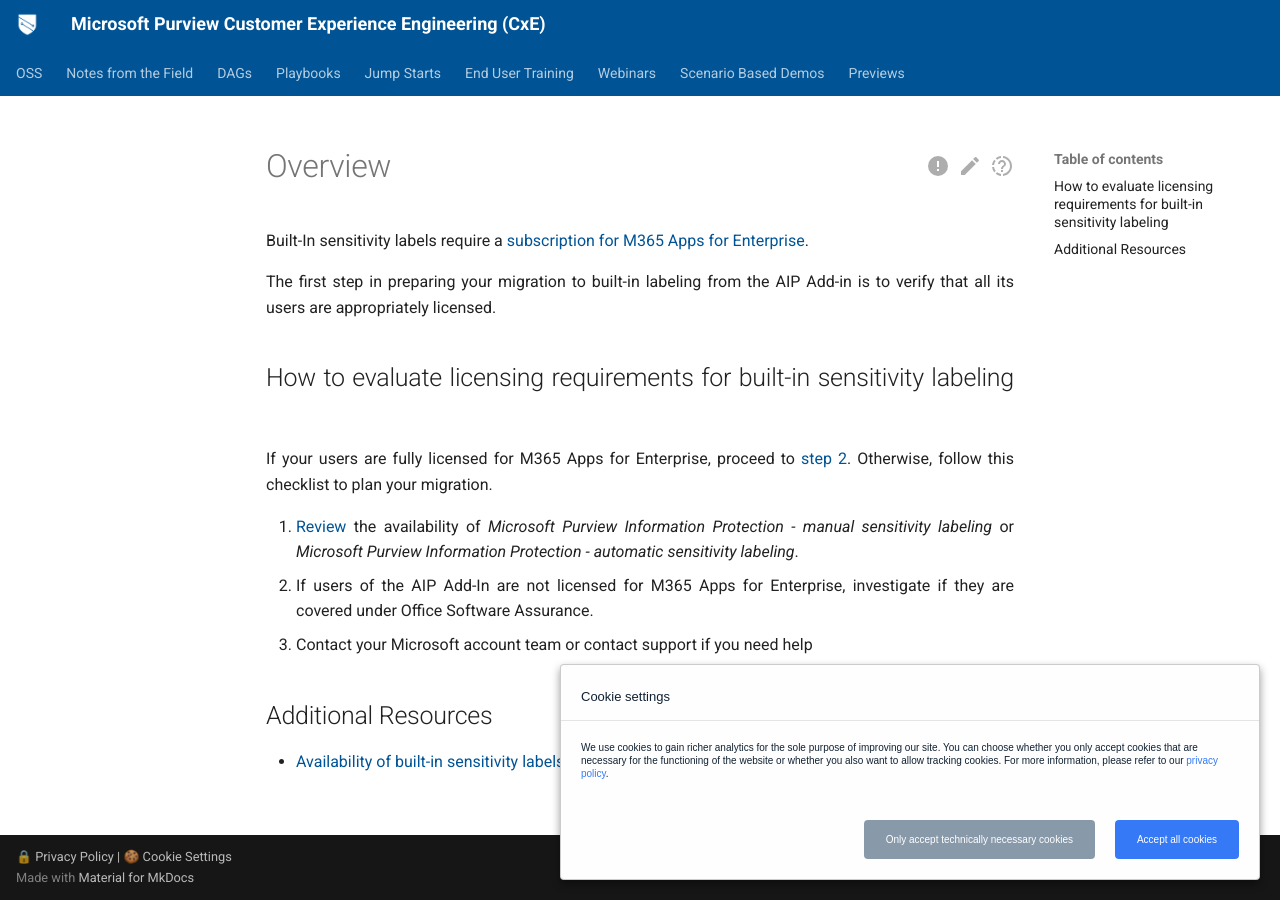
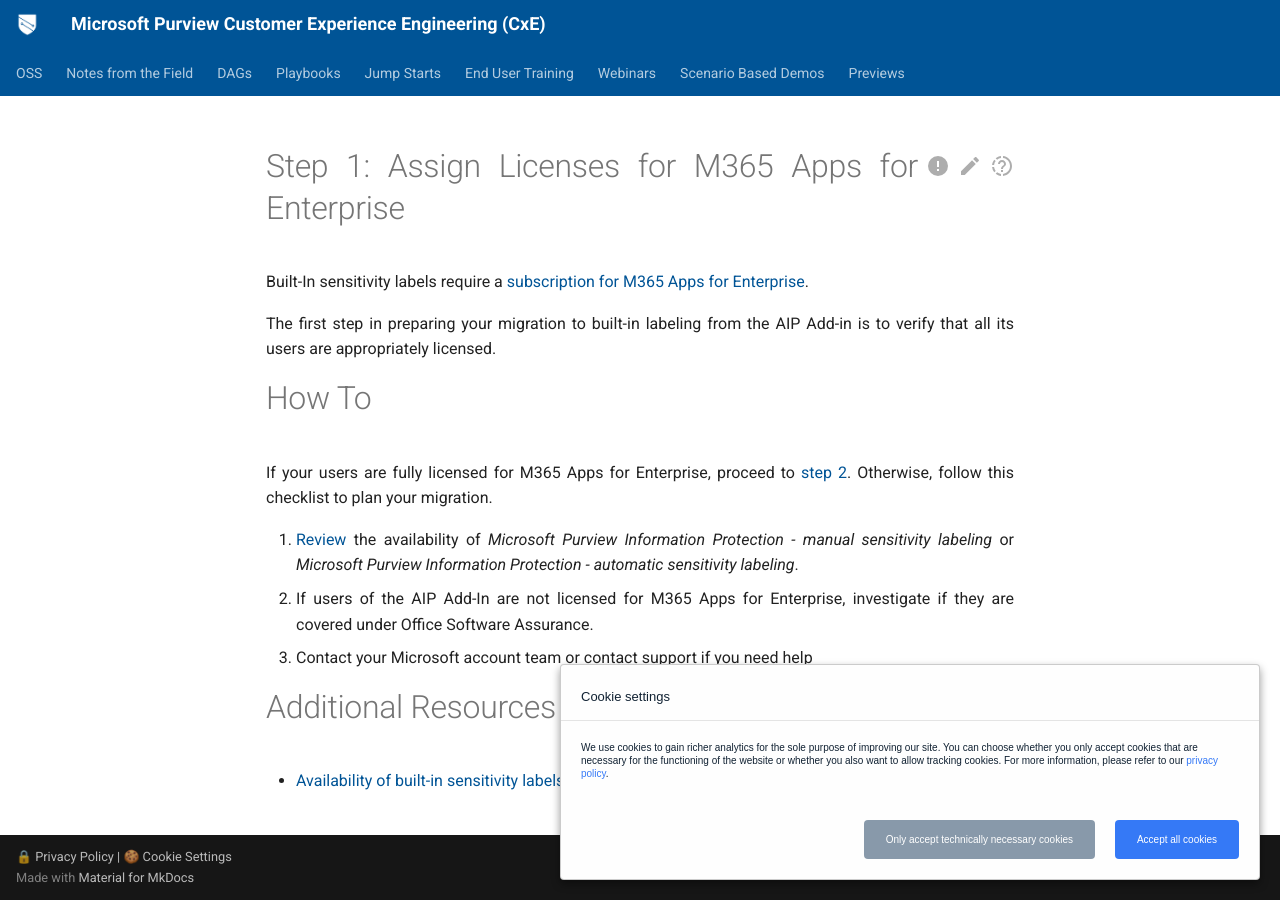
Before and after one commit to microsoft/ComplianceCxE, an MkDocs documentation site: the page built from docs/playbooks/AIP2MIP/AIP2MIPStep1.md, in a window 1280 px wide. Built offline with MkDocs 1.6.1 and Material for MkDocs 9.7.7, drawn with Linux system fonts in a browser that asks for light colours.

Commit message:
Update AIP2MIPStep1.md

```diff
--- a/docs/playbooks/AIP2MIP/AIP2MIPStep1.md
+++ b/docs/playbooks/AIP2MIP/AIP2MIPStep1.md
@@ -1,14 +1,14 @@
-# Overview
+# Step 1: Assign Licenses for M365 Apps for Enterprise
 Built-In sensitivity labels require a [subscription for M365 Apps for Enterprise](https://learn.microsoft.com/en-us/office365/servicedescriptions/office-applications-service-description/office-applications-service-description).
 
 The first step in preparing your migration to built-in labeling from the AIP Add-in is to verify that all its users are appropriately licensed.
 
-## How to evaluate licensing requirements for built-in sensitivity labeling
+# How To
 If your users are fully licensed for M365 Apps for Enterprise, proceed to [step 2](AIP2MIPStep2.md). Otherwise, follow this checklist to plan your migration.
 
 1. [Review](https://learn.microsoft.com/en-us/office365/servicedescriptions/office-applications-service-description/office-applications-service-description#feature-availability) the availability of *Microsoft Purview Information Protection - manual sensitivity labeling* or *Microsoft Purview Information Protection - automatic sensitivity labeling*.
 2. If users of the AIP Add-In are not licensed for M365 Apps for Enterprise, investigate if they are covered under Office Software Assurance.
 3. Contact your Microsoft account team or contact support if you need help
 
-## Additional Resources
+# Additional Resources
 - [Availability of built-in sensitivity labels across plans](https://learn.microsoft.com/en-us/office365/servicedescriptions/office-applications-service-description/office-applications-service-description#feature-availability)
```
